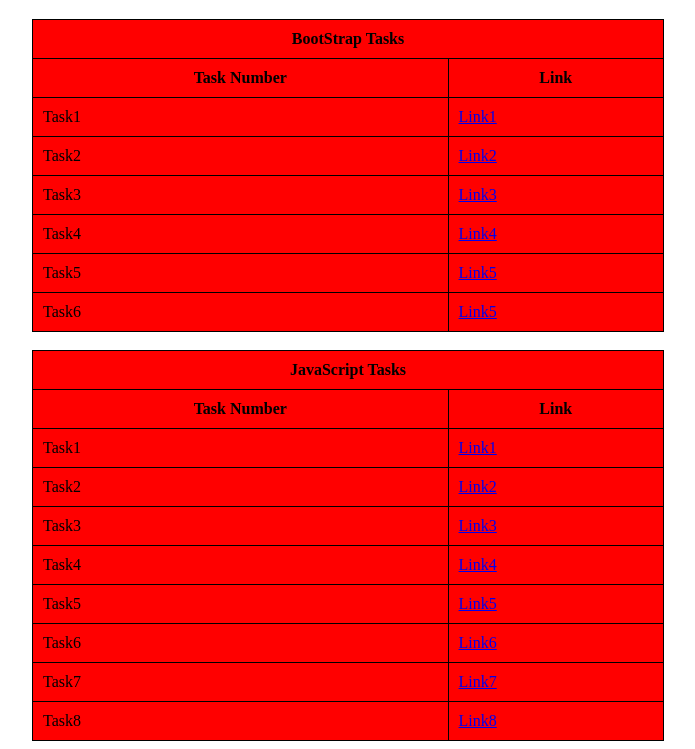
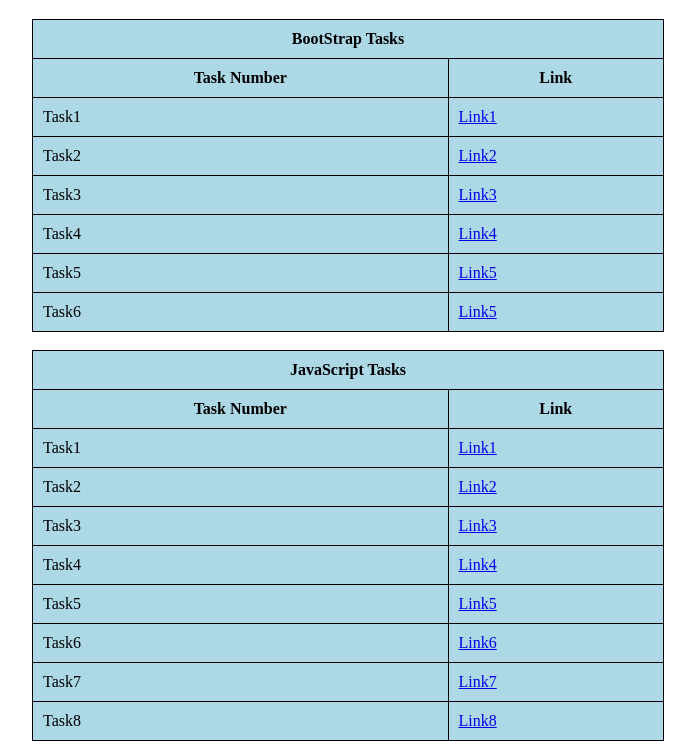
Before and after one commit to itsmeprasanth/Mern_task_2_bs_js, a plain HTML site: page index.html in a window 1280 px wide. Shown: the part 98-847 px from the top of the page, without its empty margins (292-987 px from the left). Drawn offline with Linux system fonts and the light colour scheme.

Commit message:
Update index.html

```diff
--- a/index.html
+++ b/index.html
@@ -15,7 +15,7 @@
 <body>
     <center>
         <h1>VOGGU NITHYA PRASANTH<br> Main Page</h1>
-        <table width="50%" border="1" bordercolor="black" bgcolor="red" cellpadding="10">
+        <table width="50%" border="1" bordercolor="black" bgcolor="lightblue" cellpadding="10">
             <tr>
                 <th colspan="2">BootStrap Tasks</th>
             </tr>
@@ -50,7 +50,7 @@
             </tr>
         </table>
         <br>
-        <table width="50%" border="1" bordercolor="black" bgcolor="red" cellpadding="10">
+        <table width="50%" border="1" bordercolor="black" bgcolor="lightblue" cellpadding="10">
 
             <tr>
                 <th colspan="2">JavaScript Tasks</th>
```
